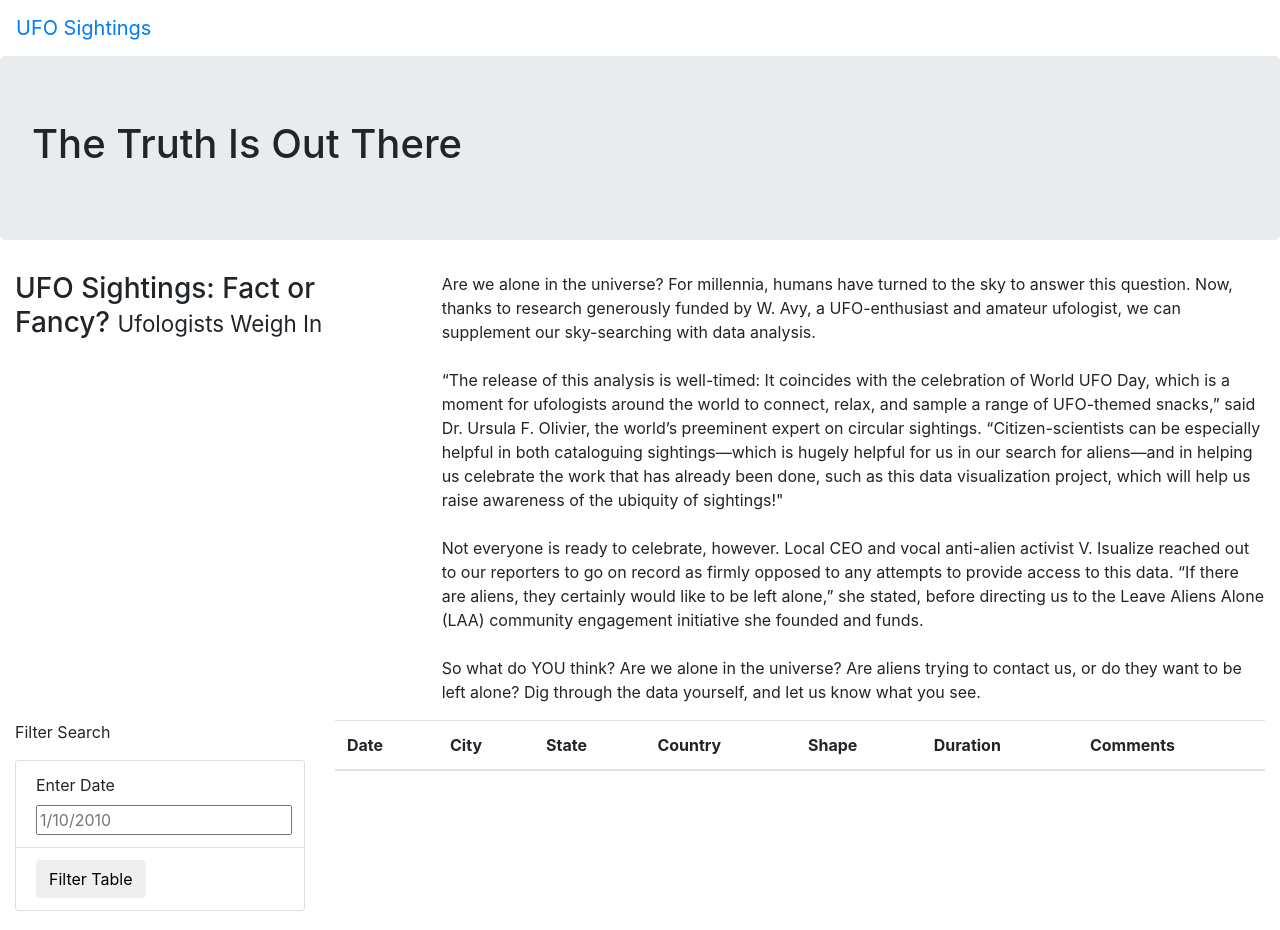
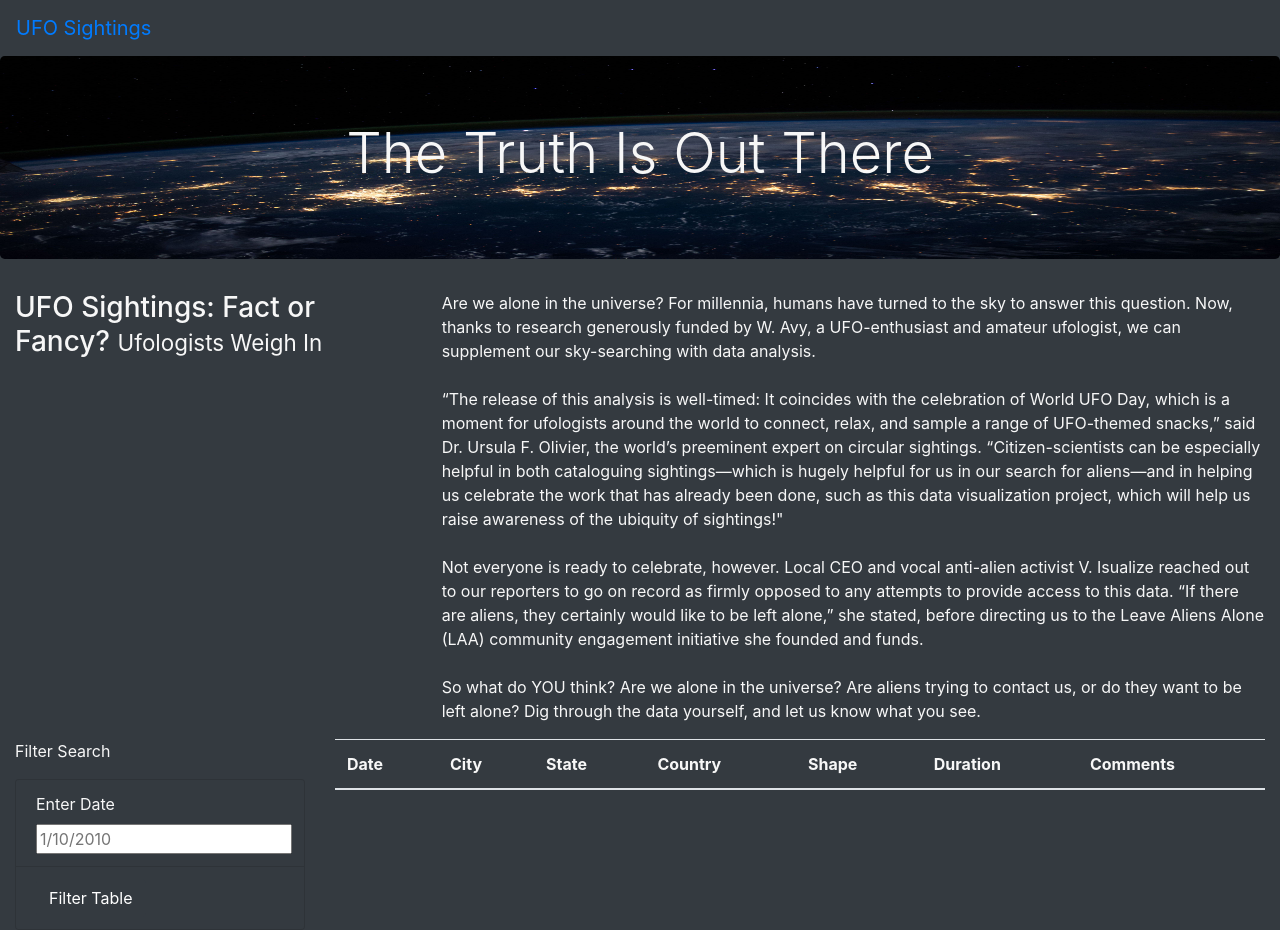
Before and after one commit to arodriguez82/UFOs, a plain HTML site: page index.html in a window 1280 px wide. Drawn offline with nearby package versions, Linux system fonts and the light colour scheme.

Commit message:
Updating files and adding photos

```diff
--- a/index.html
+++ b/index.html
@@ -12,13 +12,13 @@
     />
     <link rel="stylesheet" href="static/css/style.css">
 </head>
-<body>
+<body class = "bg-dark">
     <div class = "wrapper">
-        <nav class = navbar navbar-expand-lg>
+        <nav class = navbar navbar-dark bg-dark navbar-expand-lg>
          <a class = "navbar-brand" href="index.html">UFO Sightings</a>
         </nav>
         <div class = "jumbotron">
-            <h1>The Truth Is Out There</h1>
+            <h1 class="display-4">The Truth Is Out There</h1>
         </div>
     </div>
     <div class = "container-fluid">
@@ -33,24 +33,23 @@
           </div>
         </div>
     </div>
-    <div class = "container-fluid">
-        <div class = "row">
-            <div class = "col-md-3">
-                <form>
+    <div class="container-fluid">
+        <div class="row">
+            <div class="col-md-3">
+                <form class="bg-dark">
                     <p>Filter Search</p>
                 </form>
-                <ul class ="list-group">
-                    <li class = "list-group-item">
+                <ul class="list-group bg-dark list-group">
+                    <li class="list-group-item bg-dark list-group-item">
                         <label for="date">Enter Date</label>
                         <input type="text" placeholder="1/10/2010" id="datetime" />
                     </li>
-                    <li class = "list-group-item">
-                        <button id="filter-btn" type="button" class="btn btn-default">Filter Table</button>
+                    <li class="list-group-item bg-dark list-group-item">
+                        <button id="filter-btn" type="button" class="btn btn-dark">Filter Table</button>
                     </li>
-
                 </ul>
             </div>
-            <div class = "col-md-9">
+            <div class="col-md-9">
                 <table class="table table-striped">
                     <thead>
                         <tr>
@@ -68,5 +67,8 @@
             </div>
         </div>
     </div>
+    <script src="https://cdnjs.cloudflare.com/ajax/libs/d3/4.11.0/d3.js"></script>
+    <script src="static/js/data.js"></script>
+    <script src="static/js/app.js"></script>
 </body>
 </html>
--- a/static/css/style.css
+++ b/static/css/style.css
@@ -0,0 +1,8 @@
+body, html {
+    color: hsl(0, 0%, 97%);
+}
+.jumbotron {
+    background-image: url("../images/nasa.jpg");
+    background-size: 100% 100%;
+    text-align: center;
+}
```
Also changed, not shown: static/js/starterCode.js (added, +35 -0 lines), static/images/nasa.jpg (added), static/js/app.js (renamed from js/app.js), static/js/data.js (renamed from js/data.js), static/js/nasa.jpg (added).
